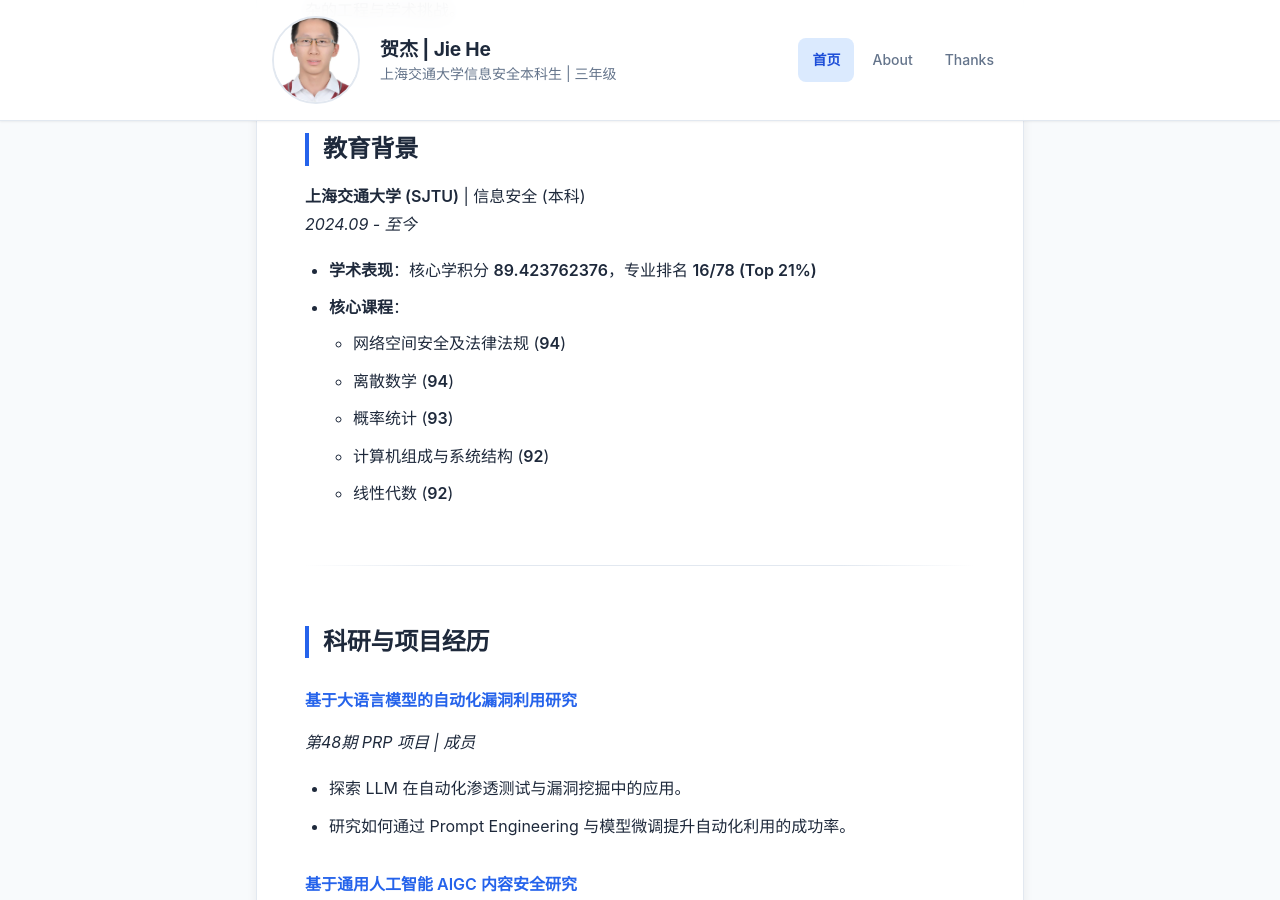
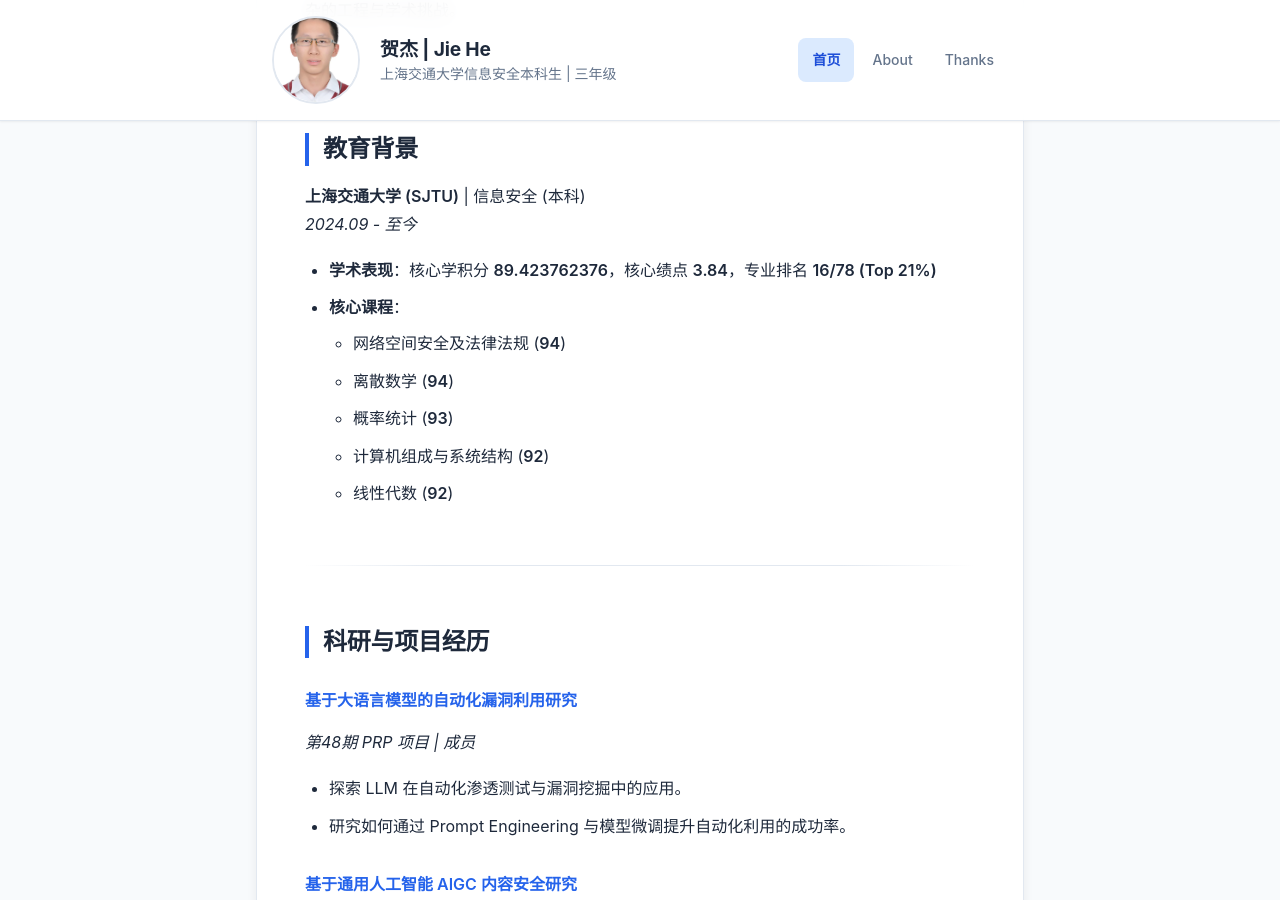
Before and after one commit to nexipher/nexipher.github.io, a Jekyll site: the page built from index.md, in a window 1280 px wide and 900 px high, scrolled down 398 px. Built offline with Jekyll 4.4.1, drawn with Linux system fonts in a browser that asks for light colours.

Commit message:
docs: 补充核心绩点3.84

```diff
--- a/index.md
+++ b/index.md
@@ -17,7 +17,7 @@ description: 贺杰的个人学术主页，关注大语言模型自动化漏洞
 **上海交通大学 (SJTU)** | 信息安全 (本科)
 *2024.09 - 至今*
 
-*   **学术表现**：核心学积分 **89.423762376**，专业排名 **16/78 (Top 21%)**
+*   **学术表现**：核心学积分 **89.423762376**，核心绩点 **3.84**，专业排名 **16/78 (Top 21%)**
 *   **核心课程**：
     *   网络空间安全及法律法规 (**94**)
     *   离散数学 (**94**)
```
